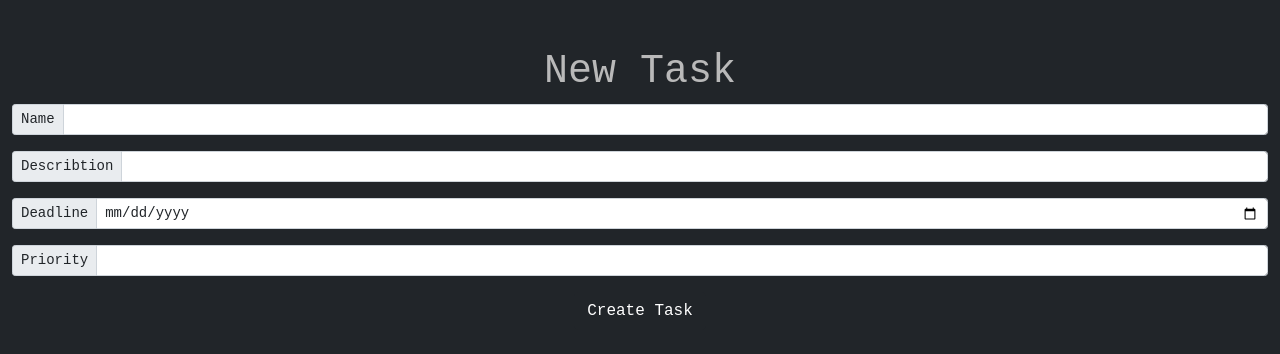
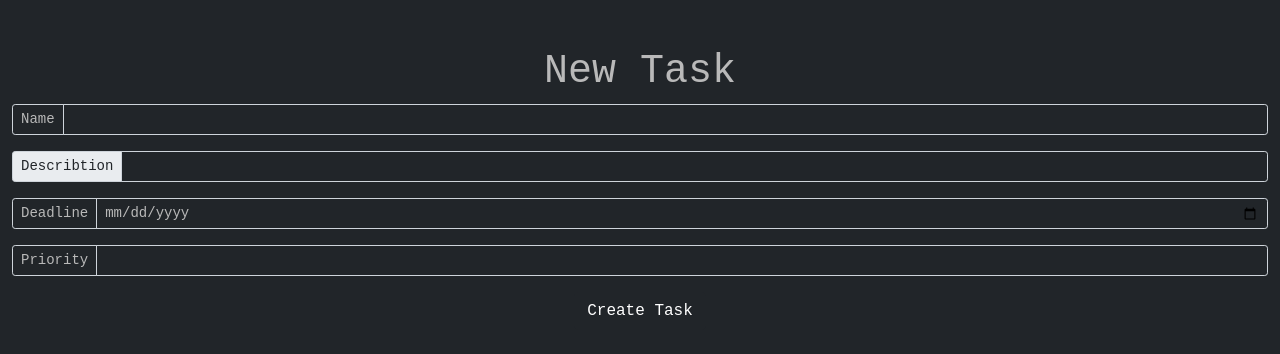
Before and after one commit to Inf-inity/to-do-list-frontend, a Flask app: template templates/new_task.html in a window 1280 px wide. Shown: the part 56-410 px from the top of the page. Run offline with Flask 2, Linux system fonts and the light colour scheme; the template is opened without the code that fills it, so the values that code supplies are empty.

Commit message:
some more changes

```diff
--- a/static/style.css
+++ b/static/style.css
@@ -3,3 +3,8 @@ body {
     color: #b9b9b9;
     font-family: 'Courier New', Courier, monospace, bold;
 }
+
+.input-bl {
+    background-color: #212529;
+    color: #b9b9b9;
+}
--- a/templates/invite.html
+++ b/templates/invite.html
@@ -7,11 +7,11 @@
     <form action="/invite_success" method="POST">
       <div class="input-group input-group-sm mb-3">
         <span class="input-group-text" id="team_id">Team ID</span>
-        <input id="team" name="team" type="text" class="form-control" aria-label="Sizing example input" aria-describedby="inputGroup-sizing-sm">
+        <input id="team" name="team" type="text" class="form-control input-bl" aria-label="Sizing example input" aria-describedby="inputGroup-sizing-sm">
       </div>
       <div class="input-group input-group-sm mb-3">
         <span class="input-group-text" id="user_id">USER ID</span>
-        <input id="user" name="user" type="text" class="form-control" aria-label="Sizing example input" aria-describedby="inputGroup-sizing-sm">
+        <input id="user" name="user" type="text" class="form-control input-bl" aria-label="Sizing example input" aria-describedby="inputGroup-sizing-sm">
       </div>
       <button type="submit" value="submit" class="btn btn-primary">Confirm</button>
     </form>
--- a/templates/new_task.html
+++ b/templates/new_task.html
@@ -8,23 +8,23 @@
 
     <form method="post" action="/new_task">
         <div class="input-group input-group-sm mb-3">
-            <span class="input-group-text" id="task_name">Name</span>
-            <input type="text" class="form-control" aria-label="Sizing example input" aria-describedby="inputGroup-sizing-sm">
+            <span class="input-group-text input-bl" id="task_name">Name</span>
+            <input type="text" class="form-control input-bl" aria-label="Sizing example input" aria-describedby="inputGroup-sizing-sm">
           </div>
 
           <div class="input-group input-group-sm mb-3">
             <span class="input-group-text" id="task_beschreibung">Describtion</span>
-            <input type="text" class="form-control" aria-label="Sizing example input" aria-describedby="inputGroup-sizing-sm">
+            <input type="text" class="form-control input-bl" aria-label="Sizing example input" aria-describedby="inputGroup-sizing-sm">
           </div>
 
           <div class="input-group input-group-sm mb-3">
-            <span class="input-group-text" id="task_deadline">Deadline</span>
-            <input type="date" class="form-control" aria-label="Sizing example input" aria-describedby="inputGroup-sizing-sm">
+            <span class="input-group-text input-bl" id="task_deadline">Deadline</span>
+            <input type="date" class="form-control input-bl" aria-label="Sizing example input" aria-describedby="inputGroup-sizing-sm">
           </div>
 
           <div class="input-group input-group-sm mb-3">
-            <span class="input-group-text" id="task_priority">Priority</span>
-            <input type="number" min="1" max="3" class="form-control" aria-label="Sizing example input" aria-describedby="inputGroup-sizing-sm">
+            <span class="input-group-text input-bl" id="task_priority">Priority</span>
+            <input type="number" min="1" max="3" class="form-control input-bl" aria-label="Sizing example input" aria-describedby="inputGroup-sizing-sm">
           </div>
 
           <button type="submit" class="btn btn-dark">Create Task</button>
```
Also changed, not shown: templates/make_user.html (+4 -4 lines), templates/new_team.html (added, +22 -0 lines).
